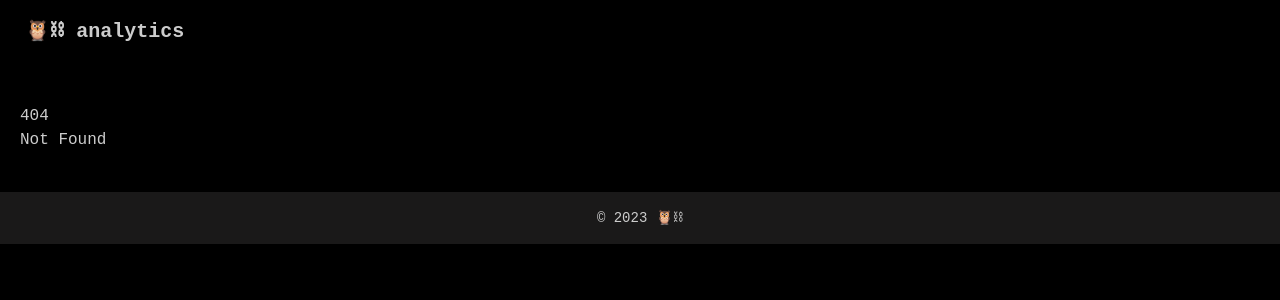
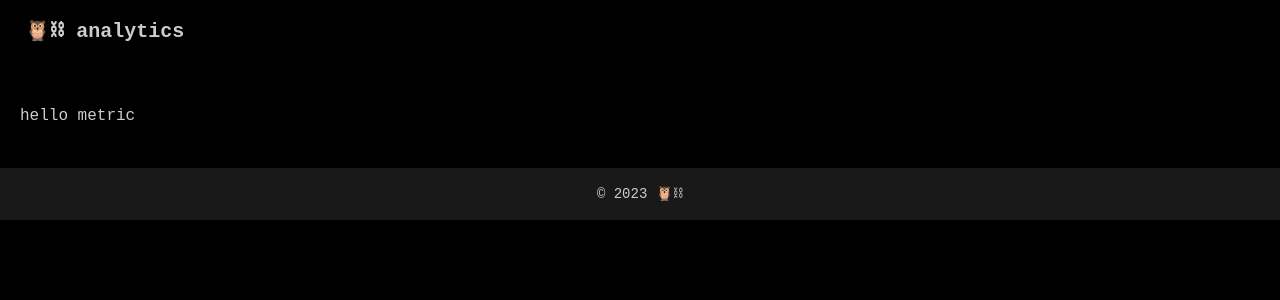
Before and after one commit to maciejsawinski/owlchain-front, a SvelteKit app: page /1/1 in a window 1280 px wide. Before the commit this address had no page. Shown: the top 300 px of the page. Built offline with nearby package versions, Linux system fonts and the light colour scheme; a web font is replaced by a local one.

Commit message:
basic routing structure

```diff
--- a/prisma/seed.ts
+++ b/prisma/seed.ts
@@ -42,7 +42,7 @@ const fserc20 = generateRandomData(new Date('2015-09-01'), new Date('2023-05-01'
 async function main() {
 	await prisma.chains.create({
 		data: {
-			name: 'Ethereum',
+			name: 'ethereum',
 			defillama_name: 'Ethereum',
 			is_active: true,
 			is_new: false,
--- a/src/app.d.ts
+++ b/src/app.d.ts
@@ -1,5 +1,3 @@
-// See https://kit.svelte.dev/docs/types#app
-// for information about these interfaces
 declare global {
 	namespace App {
 		// interface Error {}
--- /dev/null
+++ b/src/routes/[chain]/+page.svelte
@@ -0,0 +1 @@
+hello chain
--- /dev/null
+++ b/src/routes/[chain]/[metric]/+page.svelte
@@ -0,0 +1 @@
+hello metric
--- a/svelte.config.js
+++ b/svelte.config.js
@@ -3,14 +3,8 @@ import { vitePreprocess } from '@sveltejs/kit/vite';
 
 /** @type {import('@sveltejs/kit').Config} */
 const config = {
-	// Consult https://kit.svelte.dev/docs/integrations#preprocessors
-	// for more information about preprocessors
 	preprocess: vitePreprocess(),
-
 	kit: {
-		// adapter-auto only supports some environments, see https://kit.svelte.dev/docs/adapter-auto for a list.
-		// If your environment is not supported or you settled on a specific environment, switch out the adapter.
-		// See https://kit.svelte.dev/docs/adapters for more information about adapters.
 		adapter: adapter()
 	}
 };
--- a/tsconfig.json
+++ b/tsconfig.json
@@ -13,8 +13,4 @@
 	"ts-node": {
 		"esm": true
 	}
-	// Path aliases are handled by https://kit.svelte.dev/docs/configuration#alias
-	//
-	// If you want to overwrite includes/excludes, make sure to copy over the relevant includes/excludes
-	// from the referenced tsconfig.json - TypeScript does not merge them in
 }
```
Also changed, not shown: src/routes/[chain]/+error.svelte (added), src/routes/[chain]/[metric]/+error.svelte (added).
